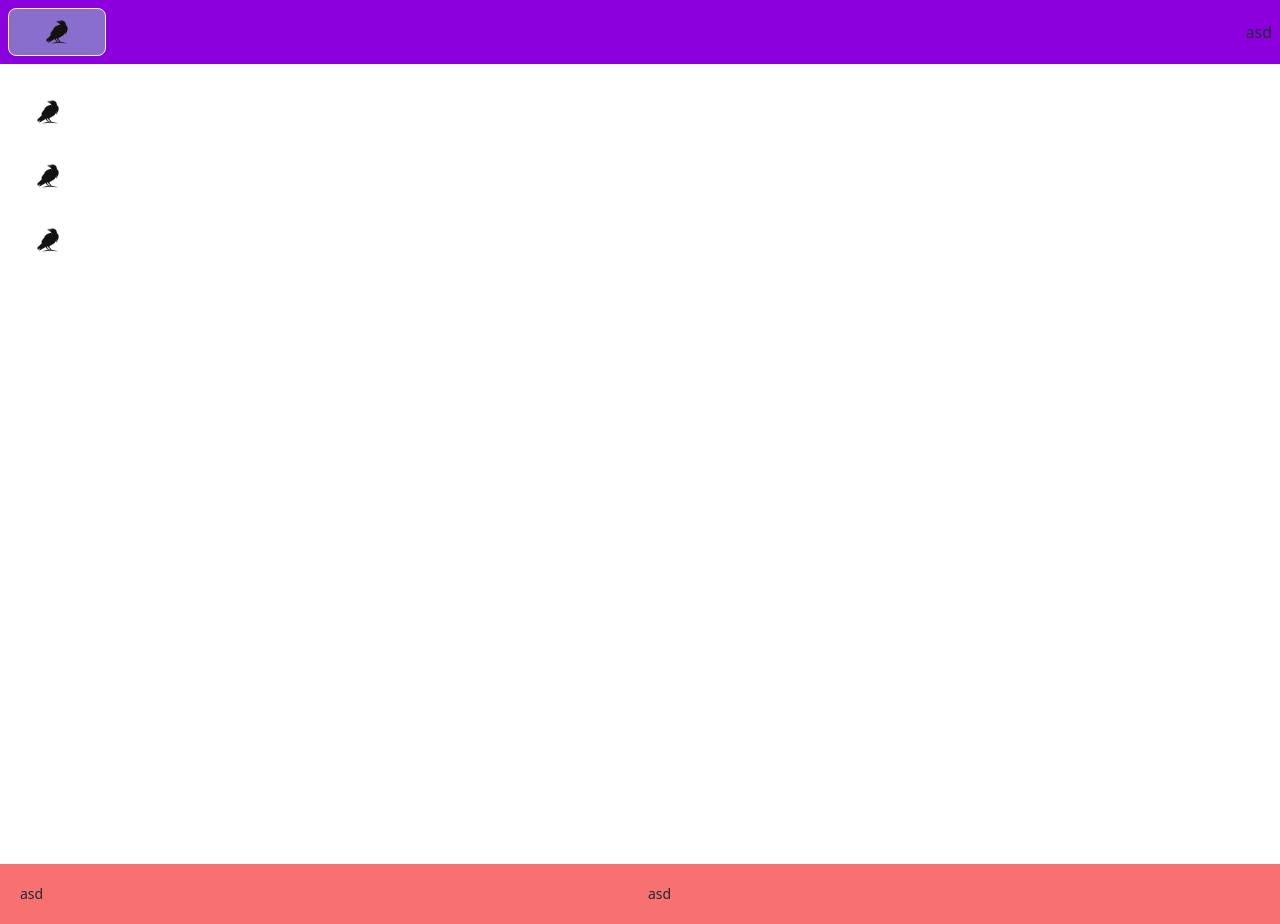
After one commit to Zander404/Ravy_Project, a Django app: template templates/blog/html/index.html in a window 1280 px wide. The commit adds this page. Run offline with Django 5.2, Linux system fonts and the light colour scheme; the template is opened without the code that fills it, so the values that code supplies are empty; some libraries are stand-ins or nearby versions.

Commit message:
fazendo template

```diff
--- a/Ravys_Project/settings.py
+++ b/Ravys_Project/settings.py
@@ -118,6 +118,11 @@ USE_TZ = True
 # https://docs.djangoproject.com/en/5.1/howto/static-files/
 
 STATIC_URL = 'static/'
+# STATIC_ROOT = 'static/'
+
+STATICFILES_DIRS = [
+    BASE_DIR / "static",
+    ]
 
 # Default primary key field type
 # https://docs.djangoproject.com/en/5.1/ref/settings/#default-auto-field
--- a/Ravys_Project/urls.py
+++ b/Ravys_Project/urls.py
@@ -14,10 +14,9 @@ Including another URLconf
     1. Import the include() function: from django.urls import include, path
     2. Add a URL to urlpatterns:  path('blog/', include('blog.urls'))
 """
-from xml.etree.ElementInclude import include
 
 from django.contrib import admin
-from django.urls import path
+from django.urls import path, include
 
 urlpatterns = [
     path('admin/', admin.site.urls),
--- a/blog/urls.py
+++ b/blog/urls.py
@@ -2,5 +2,5 @@ from django.urls import path, include
 from blog import views
 
 urlpatterns = [
-    path('', )
+    path('', views.index)
 ]
--- /dev/null
+++ b/static/js/taiwinds_conf.js
@@ -0,0 +1,15 @@
+tailwind.config = {
+    theme: {
+        extend: {
+            colors: {
+                dark_primary: '#8D00DE',
+                dark_secondary: '#8A6ECD',
+                dark_accent_primary: '#D1C4E9',
+                dark_accent_secondary: '#D1C4E9',
+
+
+                white_acent_secondary: '#6200EA'
+            }
+        }
+    }
+}
--- a/templates/blog/html/base/base.html
+++ b/templates/blog/html/base/base.html
@@ -1,22 +1,26 @@
+{% load static %}
+
 <!DOCTYPE html>
 <html lang="en">
 <head>
-    <link href="https://cdn.jsdelivr.net/npm/daisyui@4.12.10/dist/full.min.css" rel="stylesheet" type="text/css" />
+    <link href="https://cdn.jsdelivr.net/npm/daisyui@4.12.10/dist/full.min.css" rel="stylesheet" type="text/css"/>
     <script src="https://cdn.tailwindcss.com"></script>
 
     <meta charset="UTF-8">
     <title>TESTE</title>
 
 </head>
-<body>
-{% extends 'blog/html/base/navbar.html' %}
+<body class="min-h-screen flex flex-col">
+{% include 'blog/html/base/navbar.html' %}
 
 {% block content %}
 
 {% endblock %}
 
 
-{% extends 'blog/html/base/footer.html' %}
+{% include 'blog/html/base/footer.html' %}
 
+
+<script src="{% static 'js/taiwinds_conf.js' %}"></script>
 </body>
 </html>
--- a/templates/blog/html/base/footer.html
+++ b/templates/blog/html/base/footer.html
@@ -1,3 +1,10 @@
-{% extends 'blog/html/base/base.html' %}
 
-<a> SOU O FOOTER</a>
+
+<footer class="footer bg-red-400 p-5 mt-auto">
+    <div class="flex-1">
+        asd
+    </div>
+    <div class="flex-none">
+        asd
+    </div>
+</footer>
--- a/templates/blog/html/base/navbar.html
+++ b/templates/blog/html/base/navbar.html
@@ -1 +1,13 @@
-sou a NAVBAR
+{% load static %}
+
+
+<div class="navbar bg-dark_primary sticky relative top-0 z-50 ">
+    <div class="flex-1">
+        <a class="content-center btn hover:bg-dark_accent_secondary bg-dark_secondary ">
+            <img class="" width="64" alt="logo" src="{% static 'img/logo.png' %}">
+        </a>
+    </div>
+    <div class="flex-none">
+        asd
+    </div>
+</div>
--- /dev/null
+++ b/templates/blog/html/index.html
@@ -0,0 +1,16 @@
+{% extends 'blog/html/base/base.html' %}
+{% load static %}
+
+{% block content %}
+    <div class="flex-grow p-4 h-screen">
+        <div>
+            <img width="64" src="{% static 'img/logo.png' %}">
+        </div>
+        <div>
+            <img width="64" src="{% static 'img/logo.png' %}">
+        </div>
+        <div>
+            <img width="64" src="{% static 'img/logo.png' %}">
+        </div>
+    </div>
+{% endblock %}
```
Also changed, not shown: static/img/logo.png (added).
